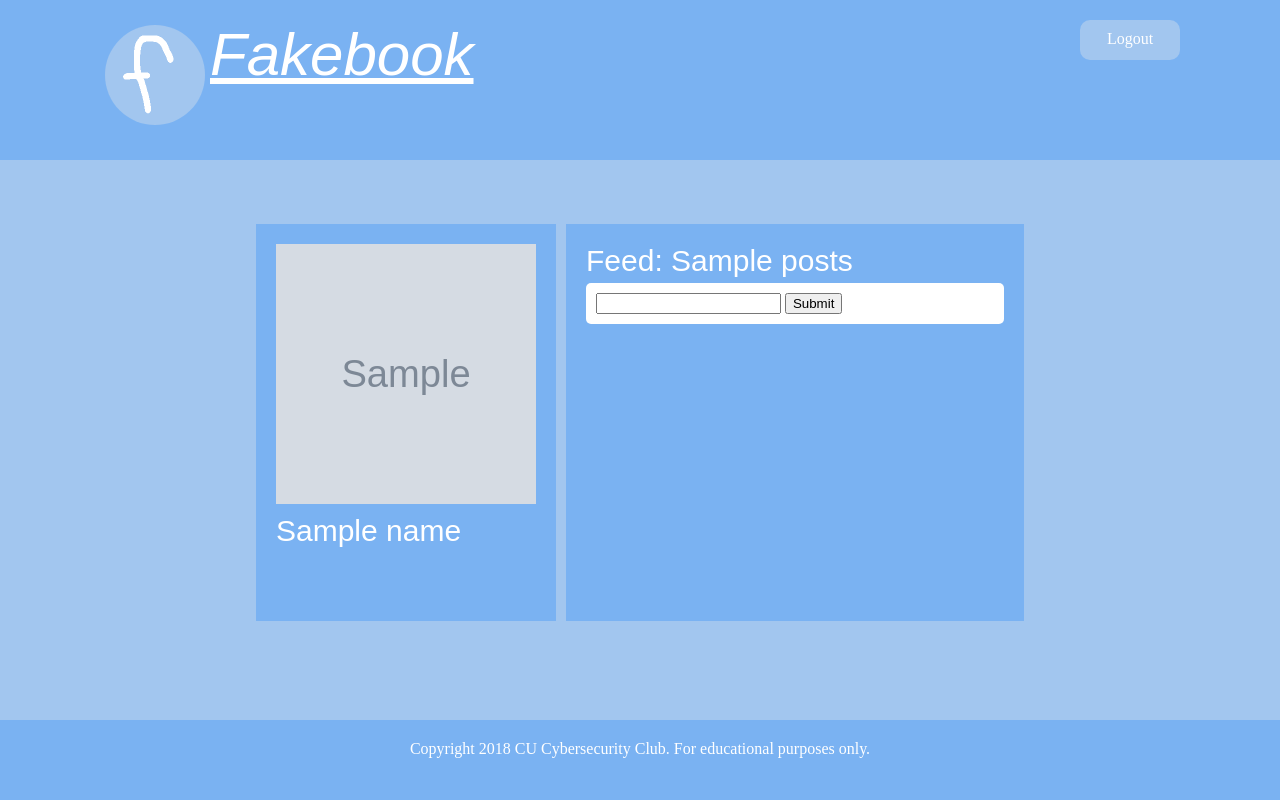
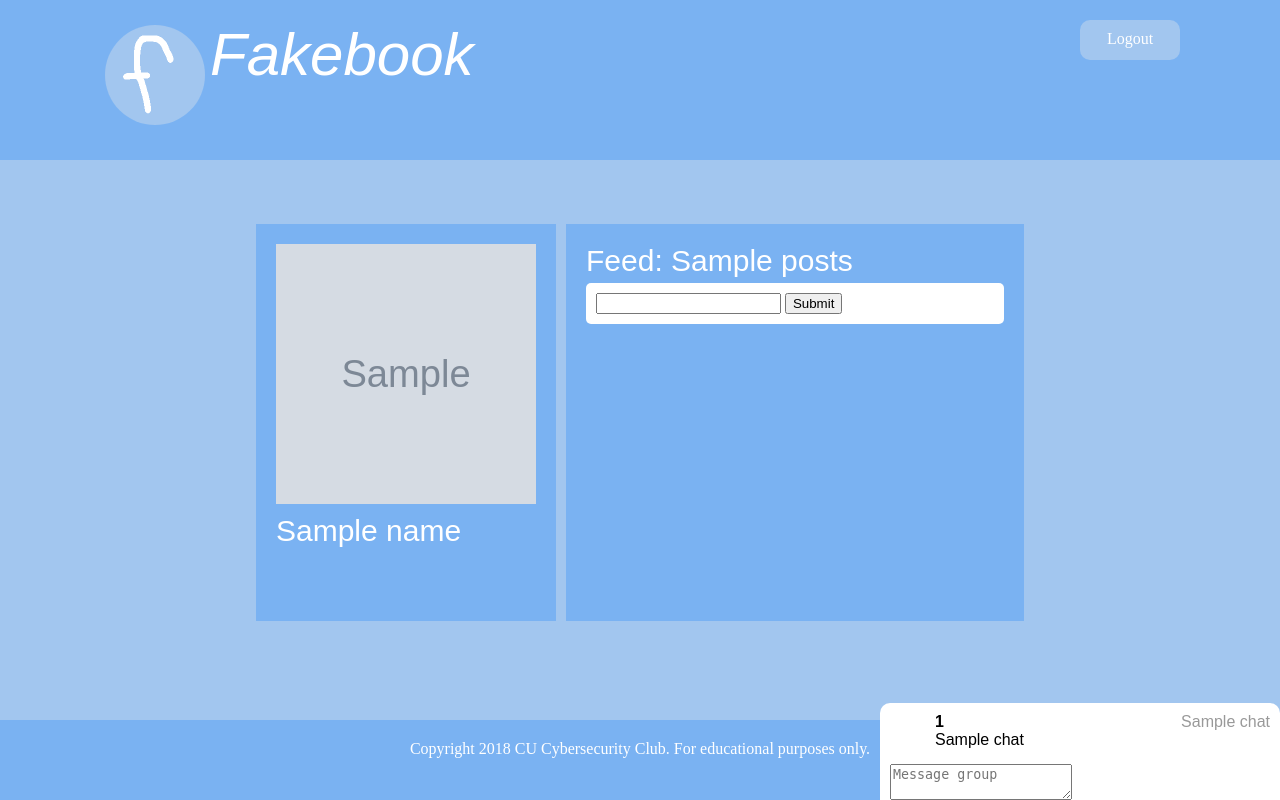
Before and after one commit to CU-Cybersecurity-Club/Fakebook, a Flask app: template templates/index.html in a window 1280 px wide. Run offline with Flask 2, Linux system fonts and the light colour scheme; the template is opened without the code that fills it: most values are stand-ins (such as "Sample title", 1, 10 or a date in 2020); grey boxes marked "Sample" are stand-in pictures; some libraries are stand-ins or nearby versions.

Commit message:
Added account creation and global chat.

```diff
--- a/app.py
+++ b/app.py
@@ -1,13 +1,27 @@
 from flask import Flask, request, redirect, url_for, render_template, make_response
 from datetime import datetime, timedelta
 from hashlib import md5
+from flask_socketio import SocketIO, send, emit, join_room, leave_room
+import html
 
 import random
 import string
 import sqlite3
 
 app = Flask(__name__)
+app.config['SECRET_KEY'] = 'secret!'
+socketio = SocketIO()
+socketio.init_app(app)
+
 tokens = {}
+
+def get_current_user(request):
+    token = request.cookies.get('token', None)
+    if token in tokens:
+        name, exp = tokens[token]
+        if exp > datetime.now():
+            return name
+    return None
 
 def generate_token(user, size=32):
     token = ''.join(random.choice(string.ascii_uppercase + string.digits) for _ in range(size))
@@ -15,16 +29,31 @@ def generate_token(user, size=32):
 
     return token
 
-def user_lookup(username, password):
+def user_exists(username):
+    query = "SELECT username FROM users WHERE username='%s'" % username
+
+    with sqlite3.connect('data.db') as db:
+        user = db.execute(query).fetchone()
+
+    return bool(user)
+
+def verify_credentials(username, password):
     pass_hash = md5(password.encode('utf-8')).hexdigest()
-    print("Looking up password: %s" % password.encode('utf-8'))
-    print("Hash: %s" % pass_hash)
     query = "SELECT username FROM users WHERE username='%s' AND password='%s'" % (username, pass_hash)
 
     with sqlite3.connect('data.db') as db:
         user = db.execute(query).fetchone()
 
-    return user[0] if user else None
+    return bool(user)
+
+def create_user(username, password):
+    assert not user_exists(username)
+
+    pass_hash = md5(password.encode('utf-8')).hexdigest()
+    query = "INSERT INTO users (username, password, picture) VALUES ('%s', '%s', 'default.png')" % (username, pass_hash)
+
+    with sqlite3.connect('data.db') as db:
+        user = db.execute(query)
 
 def get_posts(username):
     query = "SELECT * FROM posts WHERE author='%s'" % (username)
@@ -37,6 +66,18 @@ def get_posts(username):
         return '<div class="post"><div class="time">%s</div>%s</div>' % (time, content)
 
     return '\n'.join(map(format_post, posts))
+
+def get_chats():
+    query = "SELECT * FROM chats"
+
+    with sqlite3.connect('data.db') as db:
+        chats = db.execute(query).fetchall()
+
+    def format_chat(chat):
+        author, time, content = chat
+        return (author, time, content, get_picture(author))
+
+    return map(format_chat, chats)
 
 def get_picture(username):
     query = "SELECT picture FROM users WHERE username='%s'" % (username)
@@ -52,26 +93,53 @@ def create_post(author, posted, content):
     with sqlite3.connect('data.db') as db:
         db.execute(query)
 
+def create_chat(author, posted, content):
+    query = "INSERT INTO chats (author, posted, content) VALUES ('%s', '%s', '%s')" % (author, posted, content)
+
+    with sqlite3.connect('data.db') as db:
+        db.execute(query)
+
 @app.route("/")
 def index():
-    token = request.cookies.get('token', None)
-    if token in tokens:
-        name, exp = tokens[token]
-        if exp > datetime.now():
-            return render_template('index.html', name=name, posts=get_posts(name), picture=get_picture(name))
+    user = get_current_user(request)
+    if user:
+        return render_template('index.html', name=user, posts=get_posts(user), picture=get_picture(user), chats=get_chats())
     return redirect('login')
 
 @app.route("/login", methods = ['GET','POST'])
 def login():
+    if(get_current_user(request)):
+        return redirect('/')
+
     if(request.method == 'GET'):
         return render_template('login.html')
 
-    user = user_lookup(request.form['username'], request.form['password'])
-    if user is None:
-        return render_template('login.html', invalid=True) # redirect to login if login fails
+    valid = verify_credentials(request.form['username'], request.form['password'])
+    if not valid:
+        return render_template('login.html', invalid_password=True)
     else:
         resp = make_response(redirect('/'))
-        resp.set_cookie('token', generate_token(user))
+        resp.set_cookie('token', generate_token(request.form['username']))
+
+        return resp
+
+@app.route("/signup", methods = ['GET', 'POST'])
+def signup():
+    if(get_current_user(request)):
+        return redirect('/')
+
+    if(request.method == 'GET'):
+        return render_template('signup.html')
+
+    if user_exists(request.form['username']):
+        return render_template('signup.html', username_exists=request.form['username'])
+    elif request.form['password'] != request.form['repassword']:
+        return render_template('signup.html', different_passwords=True)
+    else:
+        create_user(request.form['username'], request.form['password'])
+
+        resp = make_response(redirect('/'))
+        resp.set_cookie('token', generate_token(request.form['username']))
 
         return resp
 
@@ -88,7 +156,21 @@ def post():
     date_object = datetime.now()
     create_post(name, date_object.strftime('%b %d %I:%M %p'), request.form['content'])
 
-    return render_template('index.html', name=name, posts=get_posts(name), picture=get_picture(name))
+    return redirect('/')
 
-if __name__ == "__main__":
-    app.run(host='0.0.0.0',port=1230)
+@socketio.on('chat')
+def handle_message(json):
+    print("Got chat message: ", json)
+    user, _ = tokens.get(json['token'], (None,None))
+    if user:
+        print('%s: %s' % (user, json['msg']))
+        time = datetime.now().strftime('%b %d %I:%M %p')
+        msg = html.escape(json['msg'])
+        create_chat(user, time, msg)
+        emit('post', {'user': user, 'msg': msg, 'time': time, 'picture': get_picture(user)}, json=True, broadcast=True)
+    else:
+        print('Invalid user for token: %s' % json['token'])
+        send({'token': 'invalid'}, json=True)
+
+if __name__ == '__main__':
+    socketio.run(app, host='0.0.0.0',port=1230)
--- a/static/main.css
+++ b/static/main.css
@@ -147,6 +183,57 @@ a.nostyle:visited {
   color: white;
 }
 
+#chat {
+  position: absolute;
+  bottom: 0;
+  right: 0;
+  width: 400px;
+  border-radius: 10px 10px 0 0;
+  background: #FFF;
+}
+
+#chat-display {
+  padding: 10px;
+  overflow-y: scroll;
+  max-height: 500px;
+}
+
+#chat-input {
+  margin-left: 10px;
+  resize: vertical;
+}
+
+.chat-post {
+  font-family: sans-serif;
+  min-height: 40px;
+  padding-bottom: 5px;
+}
+
+.chat-picture {
+  width: 40px;
+  height: 40px;
+  margin-right: 5px;
+  float: left;
+  background-size: cover;
+  background-position: center center;
+  background-repeat: no-repeat;
+  border-radius: 50%;
+}
+
+.chat-user {
+  float: left;
+  font-weight: bold;
+}
+
+.chat-time {
+  float: right;
+  color: #999;
+}
+
+.chat-msg {
+
+}
+
 body {
   padding: 0px;
   margin: 0px;
--- /dev/null
+++ b/templates/chat.html
@@ -0,0 +1,81 @@
+<section id="chat">
+  <div id="chat-display">
+    {% for chat in chats %}
+      <div class="chat-post" id="chat-post-template">
+        <div class="chat-picture" style="background-image: url(../static/{{ chat[3] }})"></div>
+        <div class="chat-user">{{ chat[0] }}</div><div class="chat-time">{{ chat[1] }}</div>
+        <br/>
+        <div class="chat-msg">{{ chat[2] }}</div>
+      </div>
+    {% endfor %}
+    <div class="chat-post" id="chat-post-template" style="display: none">
+      <div class="chat-picture"></div>
+      <div class="chat-user"></div><div class="chat-time"></div>
+      <br/>
+      <div class="chat-msg"></div>
+    </div>
+  </div>
+  <textarea id="chat-input" placeholder="Message group"></textarea>
+  <!-- <button onclick="post()">send</button> -->
+
+  <script type="text/javascript" src="//cdnjs.cloudflare.com/ajax/libs/socket.io/1.3.6/socket.io.min.js"></script>
+  <script type="text/javascript" charset="utf-8">
+  function getCookie(cname) {
+    var name = cname + "=";
+    var decodedCookie = decodeURIComponent(document.cookie);
+    var ca = decodedCookie.split(';');
+    for(var i = 0; i <ca.length; i++) {
+      var c = ca[i];
+      while (c.charAt(0) == ' ') {
+        c = c.substring(1);
+      }
+      if (c.indexOf(name) == 0) {
+        return c.substring(name.length, c.length);
+      }
+    }
+    return "";
+  }
+
+  var socket = io.connect('http://' + document.domain + ':' + location.port);
+  socket.on('connect', function() {
+    socket.emit('my event', {data: 'I\'m connected!'});
+  });
+  socket.on('message', function(data) {
+    console.log('Message: ' + data);
+  });
+  socket.on('json', function(data) {
+    console.log("Got new json:")
+    console.log(data)
+    if(data.token == 'invalid') {
+      window.location = '/login';
+    }
+  });
+  socket.on('post', function(data) {
+    console.log("Got new post!")
+    console.log(data)
+    var chat = document.getElementById('chat-display');
+    var new_post = document.getElementById('chat-post-template').cloneNode(true);
+    console.log(new_post)
+    new_post.style = '';
+    new_post.getElementsByClassName('chat-user')[0].innerHTML = data.user;
+    new_post.getElementsByClassName('chat-time')[0].innerHTML = data.time;
+    new_post.getElementsByClassName('chat-msg')[0].innerHTML = data.msg;
+    new_post.getElementsByClassName('chat-picture')[0].style = 'background-image: url(\'../static/' + data.picture + '\')';
+
+    chat.appendChild(new_post);
+  });
+  function post() {
+    message = document.getElementById("chat-input").value;
+    document.getElementById("chat-input").value = '';
+    console.log("Sending: ", {token: getCookie('token'), msg: message});
+    ret = socket.emit("chat", {token: getCookie('token'), msg: message});
+    console.log(ret)
+  }
+
+  document.getElementById('chat-input').onkeyup = function(e) {
+      if (e.keyCode === 13) {
+          post();
+      }
+  };
+  </script>
+</section>
--- /dev/null
+++ b/templates/footer.html
@@ -0,0 +1,3 @@
+<section id="footer">
+  Copyright 2018 CU Cybersecurity Club. For educational purposes only.
+</section>
--- /dev/null
+++ b/templates/head.html
@@ -0,0 +1,4 @@
+<head>
+  <title>Fakebook - Cybersecurity Club</title>
+  <link rel="stylesheet" href="../static/main.css"/>
+</head>
--- a/templates/index.html
+++ b/templates/index.html
@@ -1,13 +1,10 @@
 <html>
-
-  <head>
-    <title>Fakebook - Cybersecurity Club</title>
-    <link rel="stylesheet" href="../static/main.css"/>
-  </head>
+  {% include 'head.html' %}
 
   <body>
+    {% include 'chat.html' %}
     <section id="header">
-      <a id="title" href="/">
+      <a id="title" class="nostyle" href="/">
         <img src="../static/logo.png" id="logo"></img> Fakebook
       </a>
       <a id="logout" class="nostyle" href="logout">
@@ -32,9 +29,7 @@
         </form>
       </div>
     </section>
-    <section id="footer">
-      Copyright 2018 CU Cybersecurity Club. For educational purposes only.
-    </section>
+    {% include 'footer.html' %}
   </body>
 
 </html>
```
Also changed, not shown: other parts of static/main.css (+36 -0 lines), templates/login.html (+13 -13 lines), templates/signup.html (added, +30 -0 lines), 1 other file.
